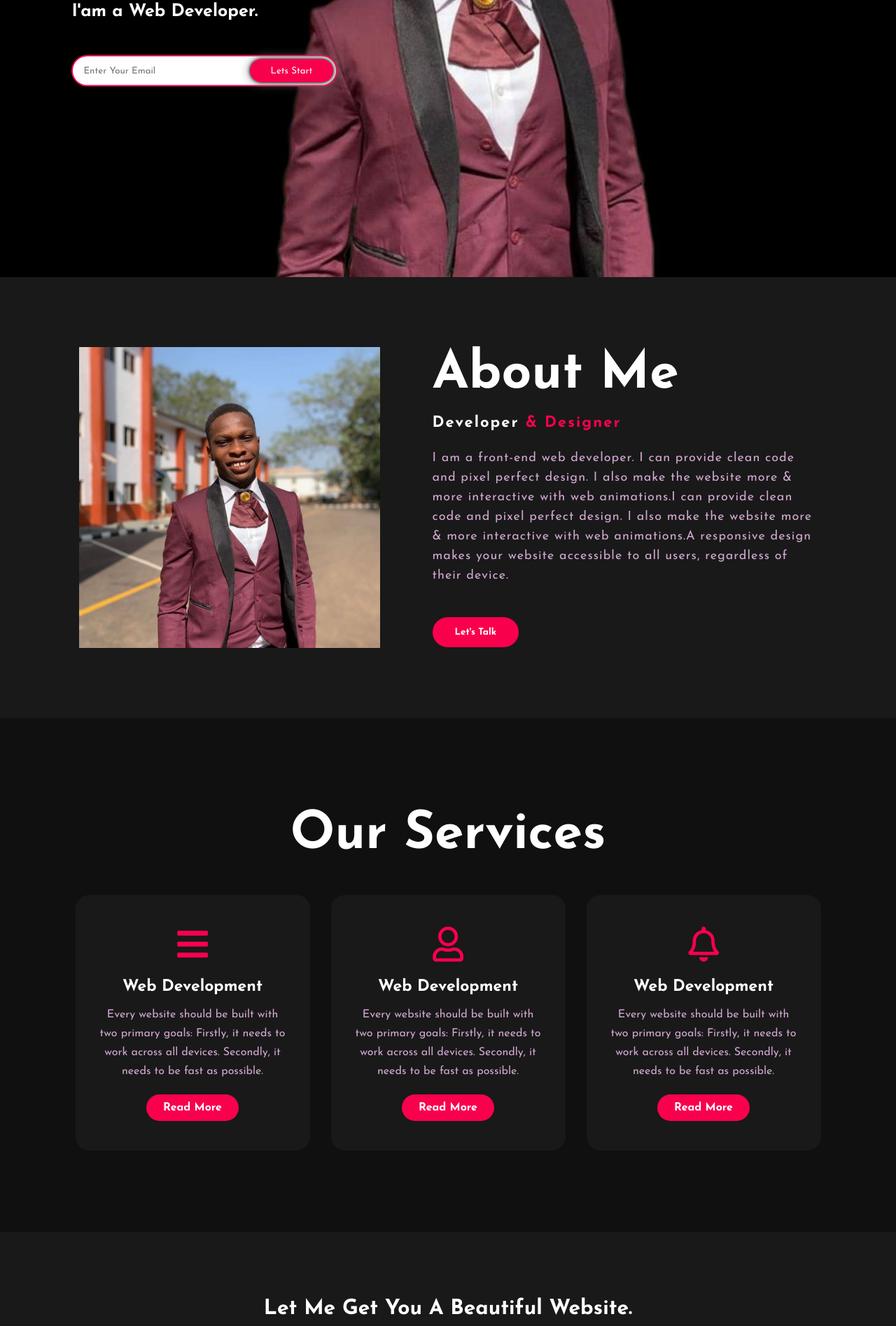
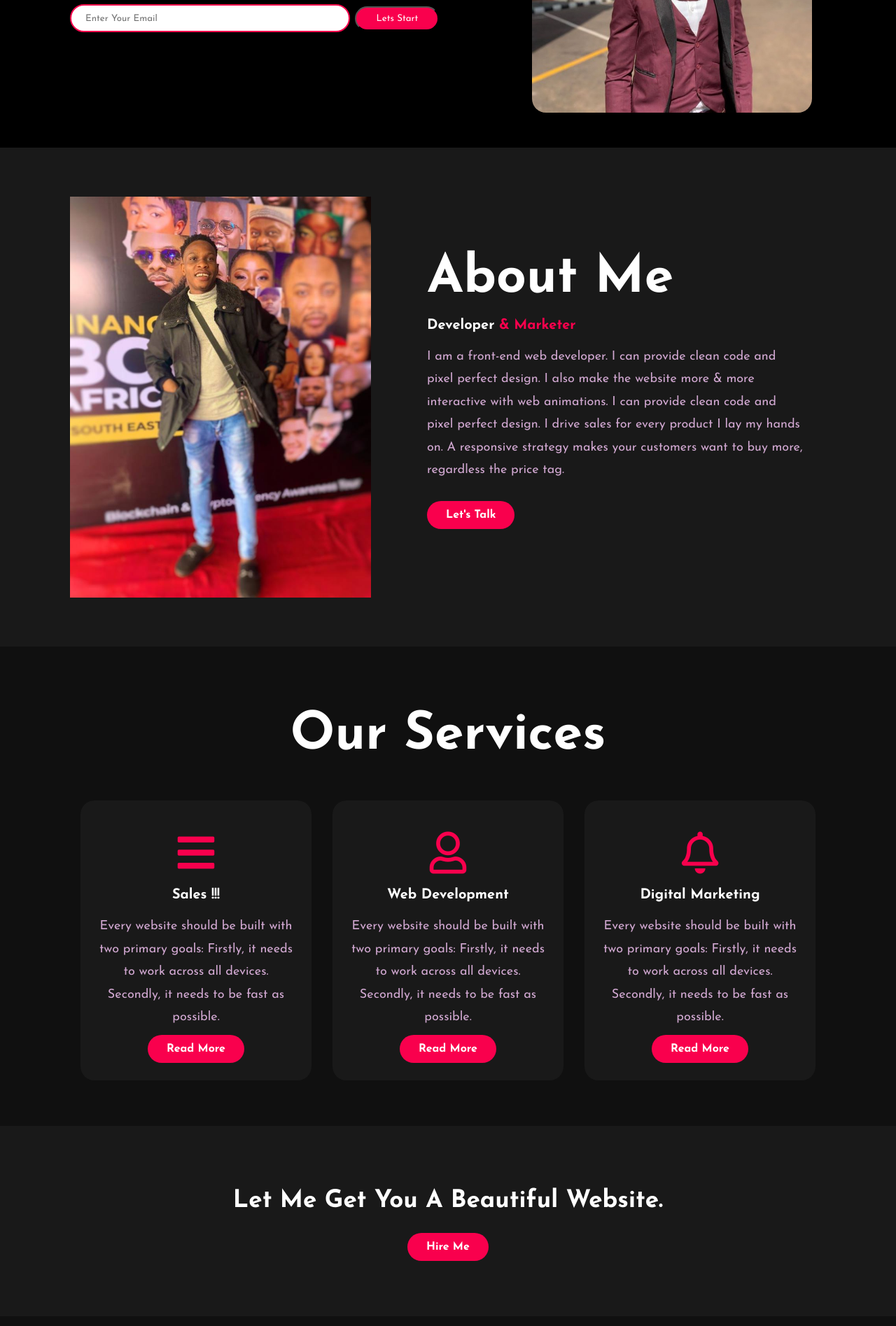
Before and after one commit to Okorodavid/Portfolio-Site, a plain HTML site: page index.html in a window 1280 px wide. Shown: the part 404-2299 px from the top of the page at 70% size. Drawn offline with Linux system fonts and the light colour scheme.

Commit message:
added more features

```diff
--- a/css/style.css
+++ /dev/null
@@ -1,304 +0,0 @@
-*{
-	padding: 0;
-	margin: 0;
-	font-family: 'Josefin Sans', sans-serif;
-	box-sizing: border-box;
-}
-.hero{
-	height: 100vh;
-	width: 100%;
-	background-image: url(../img/head-img.jpg);
-	background-size: cover;
-	background-position: center;
-}
-nav{
-	display: flex;
-	align-items: center;
-	justify-content: space-between;
-	padding-top: 45px;
-	padding-left: 8%;
-	padding-right: 8%;
-}
-.logo{
-	color: white;
-	font-size: 35px;
-	letter-spacing: 1px;
-	cursor: pointer;
-}
-span{
-	color: #f9004d;
-}
-nav ul li{
-	list-style-type: none;
-	display: inline-block;
-	padding: 10px  25px;
-}
-nav ul li a{
-	color: white;
-	text-decoration: none;
-	font-weight: bold;
-	text-transform: capitalize;
-}
-nav ul li a:hover{
-	color: #f9004d;
-	transition: .4s;
-}
-.btn{
-	background-color:#f9004d;
-	color: white;
-	text-decoration: none;
-	border: 2px solid transparent;
-	font-weight: bold;
-	padding: 10px 25px;
-	border-radius: 30px;
-	transition: transform .4s;
-}
-.btn:hover{
-	transform: scale(1.2);
-}
-.content{
-	position: absolute;
-	top: 50%;
-	left:8%;
-	transform: translateY(-50%);
-}
-h1{
-	color: white;
-	margin: 20px 0px 20px;
-	font-size: 75px;
-}
-h3{
-	color: white;
-	font-size: 25px;
-	margin-bottom: 50px;
-}
-h4{
-	color: #fcfc;
-	letter-spacing: 2px;
-	font-size: 20px;
-}
-.newslatter form{
-	width: 380px;
-	max-width: 100%;
-	position: relative;
-}
-.newslatter form input:first-child{
-	display: inline-block;
-	width: 100%;
-	padding: 14px 130px 14px 15px;
-	border: 2px solid #f9004d;
-	outline: none;
-	border-radius: 30px;
-}
-.newslatter form input:last-child{
-	position: absolute;
-	display: inline-block;
-	outline: none;
-	border: none;
-	padding: 10px 30px;
-	border-radius: 30px;
-	background-color:#f9004d;
-	color: white;
-	box-shadow: 0px 0px 5px #000, 0px 0px 15px #858585;
-	top: 6px;
-	right: 6px;
-}
-
-.about{
-	width: 100%;
-	padding: 100px 0px;
-	background-color: #191919;
-}
-.about img{
-	height: auto;
-	width: 430px;
-}
-.about-text{
-	width: 550px;
-}
-.main{
-	width: 1130px;
-	max-width: 95%;
-	margin: 0 auto;
-	display: flex;
-	align-items: center;
-	justify-content: space-around;
-}
-.about-text h2{
-	color: white;
-	font-size: 75px;
-	text-transform: capitalize;
-	margin-bottom: 20px;
-}
-.about-text h5{
-	color: white;
-	letter-spacing: 2px;
-	font-size: 22px;
-	margin-bottom: 25px;
-	text-transform: capitalize;
-}
-.about-text p{
-	color: #fcfc;
-	letter-spacing: 1px;
-	line-height: 28px;
-	font-size: 18px;
-	margin-bottom: 45px;
-}
-button{
-	background-color:#f9004d;
-	color: white;
-	text-decoration: none;
-	border: 2px solid transparent;
-	font-weight: bold;
-	padding: 13px 30px;
-	border-radius: 30px;
-	transition: .4s;
-}
-button:hover{
-	background-color: transparent;
-	border: 2px solid #f9004d;
-	cursor: pointer;
-}
-
-.service{
-	background: #101010;
-	width: 100%;
-	padding: 100px 0px;
-}
-.title h2{
-	color: white;
-	font-size: 75px;
-	width: 1130px;
-	margin: 30px auto;
-	text-align: center;
-}
-.box{
-	display: flex;
-	justify-content: center;
-	align-items: center;
-	min-height: 400px;
-}
-.card{
-	height: 365px;
-	width: 335px;
-	padding: 20px 35px;
-	background: #191919;
-	border-radius: 20px;
-	margin: 15px;
-	position: relative;
-	overflow: hidden;
-	text-align: center;
-}
-.card i{
-	font-size: 50px;
-	display: block;
-	text-align: center;
-	margin: 25px 0px;
-	color: #f9004d;
-
-}
-h5{
-	color: white;
-	font-size: 23px;
-	margin-bottom: 15px;
-}
-.pra p{
-	color: #fcfc;
-	font-size: 16px;
-	line-height: 27px;
-	margin-bottom: 25px;
-}
-.card .button{
-	background-color:#f9004d;
-	color: white;
-	text-decoration: none;
-	border: 2px solid transparent;
-	font-weight: bold;
-	padding: 9px 22px;
-	border-radius: 30px;
-	transition: .4s;
-}
-.card .button:hover{
-	background-color: transparent;
-	border: 2px solid #f9004d;
-	cursor: pointer;
-}
-.contact-me{
-	width: 100%;
-	height: 290px;
-	background: #191919;
-	display: flex;
-	align-items: center;
-	flex-direction: column;
-	justify-content: center;
-}
-.contact-me p{
-	color: white;
-	font-size: 30px;
-	font-weight: bold;
-	margin-bottom: 25px;
-}
-.contact-me .button-two{
-	background-color:#f9004d;
-	color: white;
-	text-decoration: none;
-	border: 2px solid transparent;
-	font-weight: bold;
-	padding: 13px 30px;
-	border-radius: 30px;
-	transition: .4s;
-}
-.contact-me .button-two:hover{
-	background-color: transparent;
-	border: 2px solid #f9004d;
-	cursor: pointer;
-}
-footer{
-	position: relative;
-	width: 100%;
-	height: 400px;
-	background: #101010;
-	display: flex;
-	flex-direction: column;
-	align-items: center;
-	justify-content: center;
-}
-footer p:nth-child(1){
-	font-size: 30px;
-	color: white;
-	margin-bottom: 20px;
-	font-weight: bold;
-}
-footer p:nth-child(2){
-	color: white;
-	font-size: 17px;
-	width: 500px;
-	text-align: center;
-	line-height: 26px;
-}
-.social{
-	display: flex;
-}
-.social a{
-	width: 45px;
-	height: 45px;
-	display: flex;
-	align-items: center;
-	justify-content: center;
-	background:  #f9004d;
-	border-radius: 50%;
-	margin: 22px 10px;
-	color: white;
-	text-decoration: none;
-	font-size: 20px;
-}
-.social a:hover{
-	transform: scale(1.3);
-	transition: .3s;
-}
-.end{
-	position: absolute;
-	color:#f9004d;
-	bottom: 35px;
-	font-size: 14px;
-}
--- a/index.html
+++ b/index.html
@@ -1,21 +1,19 @@
 <!DOCTYPE html>
-<html>
+<html lang="en">
 <head>
-	<title>Portfolio website</title>
-	<link rel="stylesheet" type="text/css" href="css/style.css">
-
-	<link rel="preconnect" href="https://fonts.gstatic.com">
+    <meta charset="UTF-8">
+    <meta http-equiv="X-UA-Compatible" content="IE=edge">
+    <meta name="viewport" content="width=device-width, initial-scale=1.0">
+    <title>My-Portfolio-Site</title>
+    <link rel="stylesheet" href="style.css">
     <link href="https://fonts.googleapis.com/css2?family=Josefin+Sans:ital,wght@0,100;0,200;0,300;0,400;0,500;0,600;0,700;1,100;1,200;1,300;1,400;1,500;1,600;1,700&display=swap" rel="stylesheet">
-
     <link rel="stylesheet" href="https://cdnjs.cloudflare.com/ajax/libs/font-awesome/5.15.3/css/all.min.css" integrity="sha512-iBBXm8fW90+nuLcSKlbmrPcLa0OT92xO1BIsZ+ywDWZCvqsWgccV3gFoRBv0z+8dLJgyAHIhR35VZc2oM/gI1w==" crossorigin="anonymous" referrerpolicy="no-referrer" />
-
 </head>
 <body>
-	<!----hero Section start---->
-
 	<div class="hero">
+		<header>
+			<h2>Kdeli<span>cious</span></h2>
 			<nav>
-			<h2 class="logo">Portfo<span>lio</span></h2>
 				<ul>
 					<li><a href="#">Home</a></li>
 					<li><a href="#">About Us</a></li>
@@ -23,95 +21,108 @@
 					<li><a href="#">Skills</a></li>
 					<li><a href="#">Contact Us</a></li>
 				</ul>
-			<a href="#" class="btn">Subscribe</a>
 			</nav>
-
-		<div class="content">
+			<a href="#" class="btn"><button>Subscribe</button> </a>
+		</header>
+    <!-- Primary section  -->
+		<div class="main-hero">
+			<main>
 				<h4>Hello, my name is</h4>
+				<br>
 				<h1>Okoro <span>David</span></h1>
+				<br>
 				<h3>I'am a Web Developer.</h3>
-			<div class="newslatter">
-				<form>
+				<form action="">
 					<input type="email" name="email" id="mail" placeholder="Enter Your Email">
-					<input type="submit" name="submit" value="Lets Start">
+					<input type="submit" id="btn2" name="submit" value="Lets Start" >
 				</form>
+			</main>
+			<img src="img/Home-pics.jpg" alt="">
 		</div>
 	</div>
-	</div>
-
-	<!----About section start---->
-	<section class="about">
-		<div class="main">
-			<img src="img/Home-pics.jpg">
+    <!-- secondary section -->
+    <section class="sec-content">
+        <img src="img/sec2img2.jpg" alt="">
         <div class="about-text">
-				<h2>About Me</h2>
-				<h5>Developer <span>& Designer</span></h5>
-				<p>I am a front-end web developer. I can provide clean code and pixel perfect design. I also make the website more & more interactive with web animations.I can provide clean code and pixel perfect design. I also make the website more & more interactive with web animations.A responsive design makes your website accessible to all users, regardless of their device.</p>
-				<button type="button">Let's Talk</button>
-			</div>
+        <h2>About Me</h2><br>
+        <h5>Developer <span>& Marketer</span></h5><br>
+        <p>I am a front-end web developer. I can provide clean code and pixel perfect design.
+			 I also make the website more & more interactive with web animations.
+			 I can provide clean code and pixel perfect design.
+			I drive sales for every product I lay my hands on.
+			A responsive strategy makes your customers want to buy more,
+			regardless the price tag.</p>
+        <br><br>
+		<a href="#" class="button">Let's Talk</a>
         </div>
     </section>
-
-	<!-----service section start----------->
-	<div class="service">
-		<div class="title">
-			<h2>Our Services</h2>
-		</div>
-
+    <!-- Skills section -->
+    <section class="skills">
+		<h1>Our Services</h1>
         <div class="box">
 			<div class="card">
-				<i class="fas fa-bars"></i>
-				<h5>Web Development</h5>
+				<i class="fas fa-bars" style="padding:20px;font-size: 60px;color: #f9004d;"></i>
+				<h5>Sales !!!</h5><br>
 				<div class="pra">
-					<p>Every website should be built with two primary goals: Firstly, it needs to work across all devices. Secondly, it needs to be fast as possible.</p>
+					<p>Every website should be built with two primary goals:
+						Firstly, it needs to work across all devices.
+						Secondly, it needs to be fast as possible.</p><br>
 
-					<p style="text-align: center;">
+
 						<a class="button" href="#">Read More</a>
 					</p>
 				</div>
 			</div>
 
 			<div class="card">
-				<i class="far fa-user"></i>
-				<h5>Web Development</h5>
+				<i class="far fa-user" style="padding:20px;font-size: 60px;color: #f9004d;"></i>
+				<h5>Web Development</h5><br>
 				<div class="pra">
-					<p>Every website should be built with two primary goals: Firstly, it needs to work across all devices. Secondly, it needs to be fast as possible.</p>
+					<p>Every website should be built with two primary goals:
+						Firstly, it needs to work across all devices.
+						Secondly, it needs to be fast as possible.</p><br>
 
-					<p style="text-align: center;">
+
 						<a class="button" href="#">Read More</a>
 					</p>
 				</div>
 			</div>
 
 			<div class="card">
-				<i class="far fa-bell"></i>
-				<h5>Web Development</h5>
+				<i class="far fa-bell" style="padding:20px;font-size: 60px;color: #f9004d;"></i>
+				<h5>Digital Marketing</h5><br>
 				<div class="pra">
-					<p>Every website should be built with two primary goals: Firstly, it needs to work across all devices. Secondly, it needs to be fast as possible.</p>
-
-					<p style="text-align: center;">
+					<p>Every website should be built with two primary goals:
+						Firstly, it needs to work across all devices.
+						Secondly, it needs to be fast as possible.</p><br>
 						<a class="button" href="#">Read More</a>
 					</p>
 				</div>
 			</div>
 		</div>
 	</div>
+    </section>
 
     <!------Contact Me------>
+    <section class="bfooter">
         <div class="contact-me">
-		<p>Let Me Get You A Beautiful Website.</p>
-		<a class="button-two" href="#">Hire Me</a>
+            <h5>Let Me Get You A Beautiful Website.</h5><br><br>
+            <a class="button" href="#">Hire Me</a>
         </div>
+    </section>
+
 
 	<!------footer start--------->
 	<footer>
-		<p>Tahmid Ahmed</p>
-		<p>For more HTML, CSS, and coding tutorial - please click on the link below to subscribe to my channel:</p>
+		<h5>Okoro David Kosisochukwu</h5>
+		<br>
+		<p>For more HTML, CSS, and coding tutorial -
+		please click on the link below to subscribe to my channel:</p>
 		<div class="social">
 			<a href="#"><i class="fab fa-facebook-f"></i></a>
 			<a href="#"><i class="fab fa-instagram"></i></a>
-			<a href="#"><i class="fab fa-dribbble"></i></a>
-		</div>
+			<a href="https://twitter.com/okorodavidkosi/"><i class="fab fa-twitter"></i></a>
+		</div><br>
 		<p class="end">CopyRight By Okoro David</p>
 	</footer>
 </body>
--- /dev/null
+++ b/style.css
@@ -0,0 +1,251 @@
+*{
+    margin: 0;
+    padding: 0;
+    box-sizing: border-box;
+    font-family: 'Josefin Sans', sans-serif;
+}
+
+body{
+    color: white;
+    font-size: large;
+}
+
+span{
+    color: #f9004d;
+}
+
+a{
+    text-decoration: none;
+    color: white;
+}
+
+nav ul li a:hover{
+    color: #f9004d;
+    transition: .4s;
+}
+
+header nav ul li{
+    list-style: none;
+    display: inline-block;
+    padding: 0 20px;
+}
+
+nav{
+    margin-top: 10px;
+}
+
+h2{
+    font-size: 32px;
+}
+
+button{
+    background-color:#f9004d;
+	color: white;
+	text-decoration: none;
+	border: 2px solid transparent;
+	font-weight: bold;
+	padding: 10px 25px;
+	border-radius: 30px;
+	transition: transform .4s;
+    font-size: 16px;
+}
+
+button:hover{
+    transform: scale(1.2);
+}
+
+.hero{
+    background-color: black;
+}
+
+header{
+    display: flex;
+    justify-content: space-between;
+    padding: 50px 100px 25px 100px;
+}
+
+main{
+    margin-top: 45px;
+}
+
+/* hero section */
+.main-hero{
+    padding: 50px 100px;
+    font-size: 23.5px;
+    display: flex;
+    justify-content: space-between;
+}
+
+.main-hero img{
+    width: 400px;
+    border-radius: 20px;
+    margin-right: 20px;
+}
+
+.main-hero h1{
+    font-size: 75px;
+}
+
+h4{
+    color: #fcfc;
+}
+
+#mail{
+    width: 400px;
+    border-radius: 40px;
+    height: 40px;
+    margin-top: 25px;
+    border: 2px solid #f9004d;
+    padding-left: 20px;
+}
+
+#btn2{
+    width: 120px;
+    height: 35px;
+    border-radius: 40px;
+    background-color: #f9004d;
+    color: white;
+    /* position: absolute;
+    display: inline-block; */
+    /* top: 6px; */
+    /* left: -2px; */
+}
+
+ /* secondary section */
+
+.sec-content{
+    background-color: #191919;
+    display: flex;
+    padding: 50px 100px;
+}
+.sec-content img{
+    width: 430px;
+    margin: 20px 0;
+}
+
+.sec-content h2{
+    font-size: 75px;
+}
+
+h5{
+    font-size: 20px;
+}
+
+.sec-content p{
+    color: #fcfc;
+    line-height: 1.8;
+}
+
+.about-text{
+    padding: 100px 30px;
+    margin-left: 50px;
+}
+
+.button{
+    background-color:#f9004d;
+	color: white;
+	text-decoration: none;
+	border: 2px solid transparent;
+	font-weight: bold;
+	padding: 10px 25px;
+	border-radius: 30px;
+	transition: .4s;
+    font-size: 16px;
+}
+
+.button:hover{
+    background-color: transparent;
+	border: 2px solid #f9004d;
+	cursor: pointer;
+}
+
+/* skills section */
+
+.skills{
+    background: #101010;
+    padding: 50px 100px;
+    text-align: center;
+}
+
+.skills h1{
+    padding: 40px;
+    font-size: 75px;
+}
+
+.box{
+    display: flex;
+}
+
+.card{
+    background-color: #191919;
+    width: 380px;
+    height: 400px;
+    margin: 15px;
+    padding: 25px;
+    border-radius: 20px;
+}
+
+.card p{
+    color: #fcfc;
+    line-height: 1.8;
+}
+
+/* section before footer */
+.bfooter{
+    background: #191919;
+    text-align: center;
+    padding: 90px;
+}
+
+.bfooter h5{
+    font-size: 35px;
+}
+/* footer */
+
+footer{
+    background: #101010;
+    text-align: center;
+    padding-top: 100px;
+}
+
+footer h5{
+    font-size: 35px;
+}
+
+.social{
+    display: flex;
+    justify-content: center;
+}
+
+.social a{
+    border-radius: 50%;
+    width: 45px;
+	height: 45px;
+    background-color: #f9004d;
+    margin: 22px 10px;
+    font-size: 20px;
+    display: flex;
+    align-items: center;
+	justify-content: center;
+    transition: transform .4s;
+}
+
+.social a:hover{
+	transform: scale(1.3);
+}
+
+.end{
+	color:#f9004d;
+	font-size: 14px;
+}
+
+@media screen and (max-width: 400px){
+    header,.main-hero,.sec-content,.skills{
+        margin: 0;
+        padding: 25px 35px;
+        background-color: #101010;
+    }
+    h2{
+        font-size: 20px;
+    }
+}
```
Also changed, not shown: img/background.jpg (deleted), img/head-img.jpg (deleted), img/main-img.png (deleted), img/sec2img2.jpg (added). Lines whose indentation alone changed are shown as unchanged.
